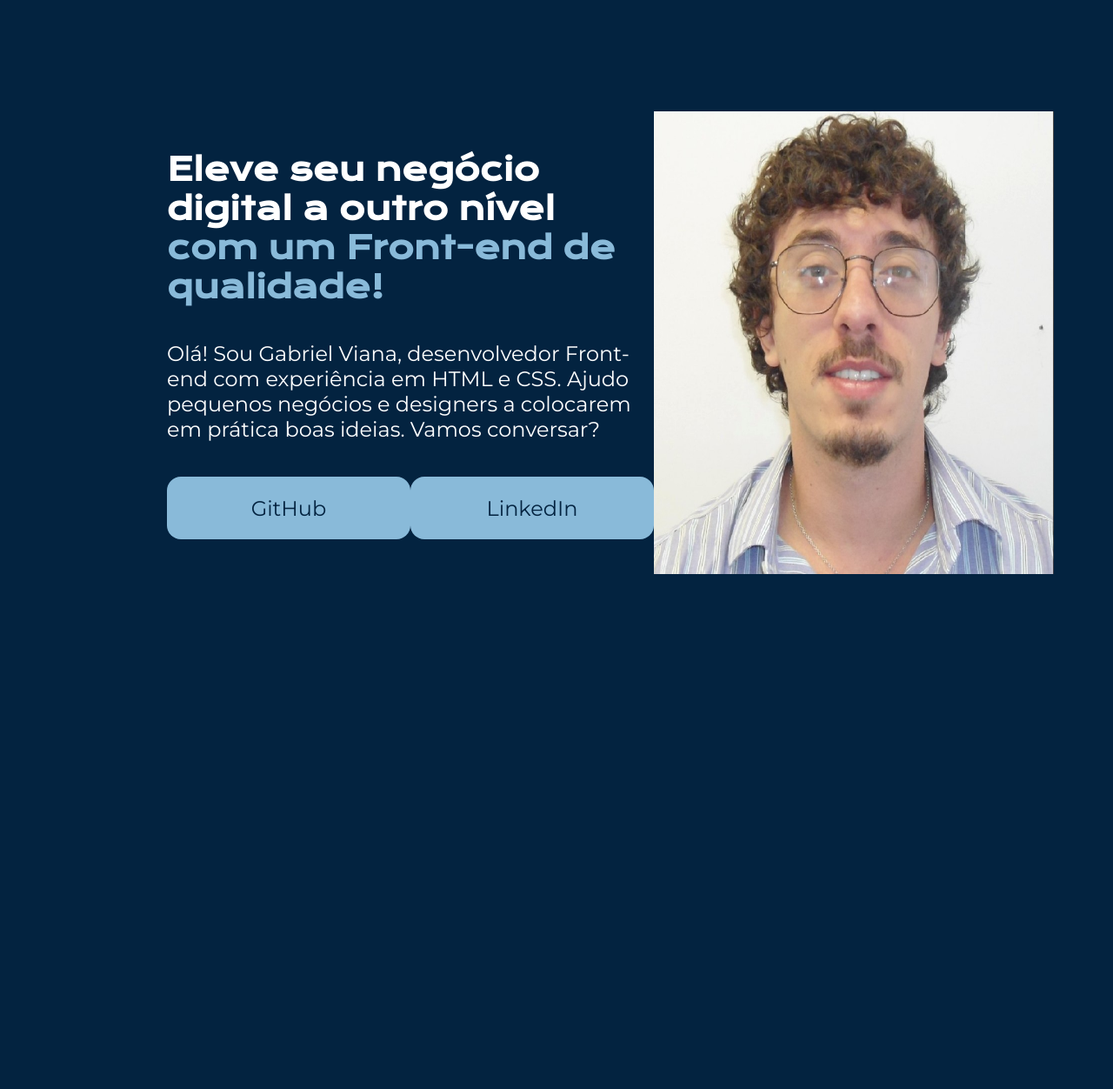
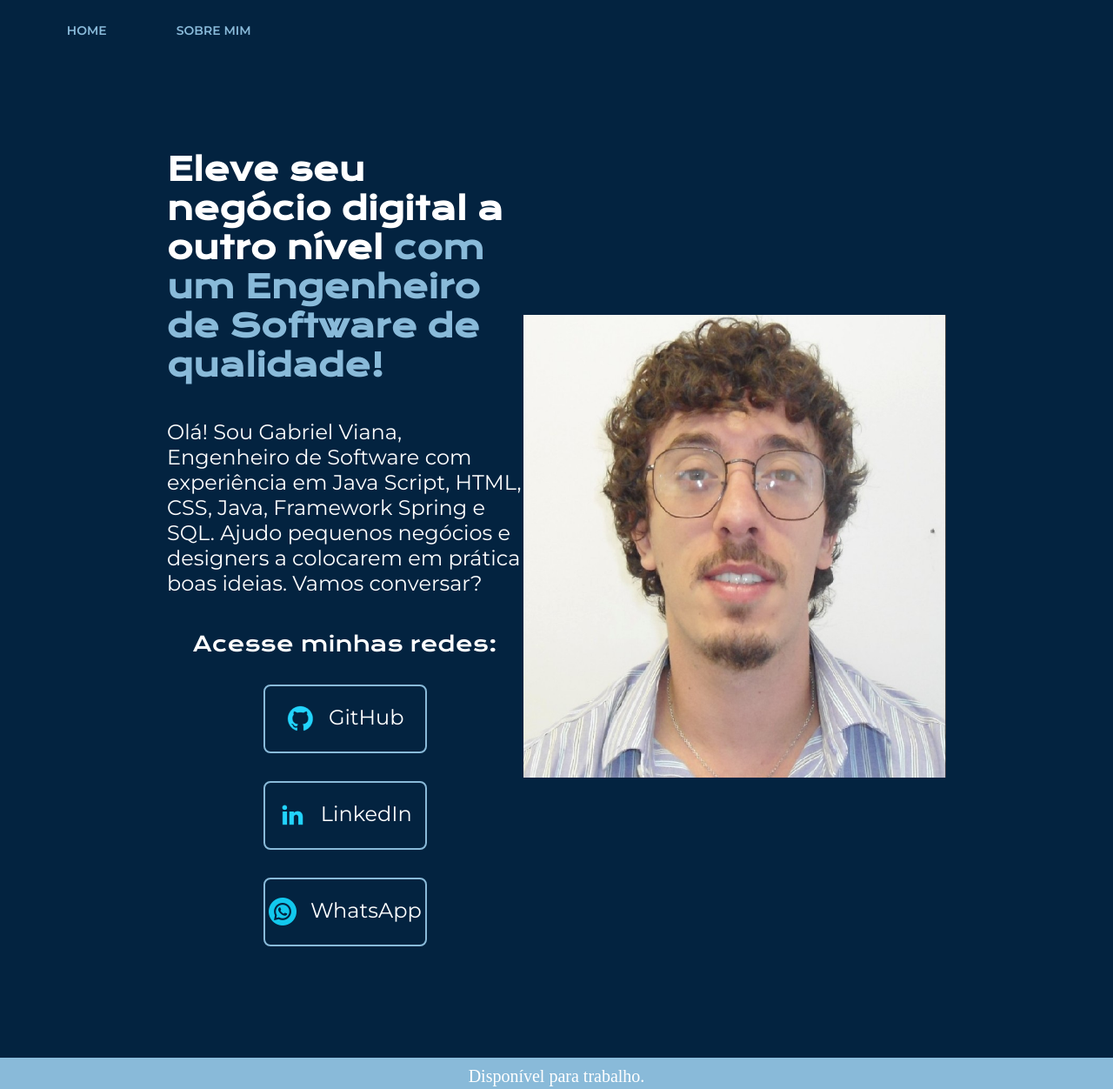
Before and after one commit to GabrielObViana/ONE-OracleNextEducation-C6, a plain HTML site: page 2.PortfolioProject/index.html in a window 1280 px wide. Shown: the whole page at 87% size. Before the commit the page ends 928 px from the top, so only its background shows below. Drawn offline with nearby package versions, Linux system fonts and the light colour scheme.

Commit message:
Inclusao de cabecalho e paginas no  2.PortfolioProject

```diff
--- a/2.PortfolioProject/index.html
+++ b/2.PortfolioProject/index.html
@@ -4,23 +4,41 @@
     <meta charset="UTF-8">
     <meta name="viewport" content="width=device-width, initial-scale=1.0">
     <title>Gabriel Viana</title>
-    <link rel="stylesheet" href="style.css">
+    <link rel="stylesheet" href="./styles/style.css">
 </head>
 <body>
-    <header></header>
+    <header class="cabecalho">
+        <nav class="cabecalho__menu">
+            <a class="cabecalho__menu__link" href="index.html">HOME</a>
+            <a class="cabecalho__menu__link" href="about.html">SOBRE MIM</a>
+        </nav>
+    </header>
     <main class="apresentacao">
     <section class="apresentacao__conteudo">
-        <h1 class="apresentacao__conteudo__titulo">Eleve seu negócio digital a outro nível <strong class ="titulo-destaque">com um Front-end de qualidade!</strong></h1>
-        <p class="apresentacao__conteudo__texto">Olá! Sou Gabriel Viana, desenvolvedor Front-end com experiência em HTML e CSS. Ajudo pequenos negócios e designers a colocarem em prática boas ideias. Vamos conversar?</p>
+        <h1 class="apresentacao__conteudo__titulo">Eleve seu negócio digital a outro nível <strong class ="titulo-destaque">com um Engenheiro de Software de qualidade!</strong></h1>
+        <p class="apresentacao__conteudo__texto">Olá! Sou Gabriel Viana, Engenheiro de Software com experiência em Java Script, HTML, CSS, Java, Framework Spring e SQL. Ajudo pequenos negócios e designers a colocarem em prática boas ideias. Vamos conversar?</p>
         <div class="apresentacao__links">
-            <a class="apresentacao__links__link" href="https://github.com/gabriel-ob-viana/">GitHub</a>
-            <a class="apresentacao__links__link" href="https://linkedin.com/in/gabriel-ob-viana/">LinkedIn</a>
+            <h2 class="apresenta__links__subtitulo">Acesse minhas redes:</h2>
+            <a class="apresentacao__links__link" href="https://github.com/gabriel-ob-viana/">
+                <img src="./assets/github.png">
+                GitHub
+            </a>
+            <a class="apresentacao__links__link" href="https://linkedin.com/in/gabriel-ob-viana/">
+                <img src="./assets/linkedin.png">
+                LinkedIn
+            </a>
+            <a class="apresentacao__links__link" href="https://wa.me/qr/OYP5GJKAFECIO1">
+                <img src="./assets/whatsapp.png">
+                WhatsApp
+            </a>
         </div>
     </section>
     <div class="container">
-        <img src="Gabriel Viana - Perfil.jpeg" width="460px" height="532px" alt="Foto Gabriel Viana">
+        <img class="apresentacao__imagem" src="./assets/Gabriel Viana - Perfil.jpeg" width="460px" height="532px" alt="Foto Gabriel Viana">
     </div>
     </main>
-    <footer></footer>
+    <footer class="rodape">
+        <p>Disponível para trabalho.</p>
+    </footer>
 </body>
 </html>
--- a/2.PortfolioProject/style.css
+++ /dev/null
@@ -1,58 +0,0 @@
-@import url('https://fonts.googleapis.com/css2?family=Krona+One&family=Montserrat:wght@400;600&display=swap');
-
-* {
-    margin: 0;
-    padding: 0;
-}
-
-body {
-    height: 100vh;
-    box-sizing: border-box;
-    background-color: #032340;
-    color: white;
-}
-
-.titulo-destaque {
-    color: #89BAD9;
-}
-
-.apresentacao {
-    margin: 10% 15%;
-    display: flex;
-    align-items: center;
-    justify-content: space-between;
-}
-
-.apresentacao__conteudo {
-    width: 615px;
-    display: flex;
-    flex-direction: column;
-    gap: 40px;
-}
-
-.apresentacao__conteudo__titulo {
-    font-size: 36px;
-    font-family: 'Krona One', sans-serif;;
-}
-
-.apresentacao__conteudo__texto {
-    font-size: 24px;
-    font-family: 'Montserrat', sans-serif;
-}
-
-.apresentacao__links {
-    display: flex;
-    justify-content: space-between;
-}
-
-.apresentacao__links__link {
-    background-color: #89BAD9;
-    width: 280px;
-    text-align: center;
-    border-radius: 16px;
-    font-size: 24px;
-    padding: 21.5px 0;
-    text-decoration: none;
-    color: #032340;
-    font-family: 'Montserrat', sans-serif;
-}
--- /dev/null
+++ b/2.PortfolioProject/styles/style.css
@@ -0,0 +1,140 @@
+@import url('https://fonts.googleapis.com/css2?family=Krona+One&family=Montserrat:wght@400;600&display=swap');
+
+:root {
+    --cor-primaria: #032340;
+    --cor-secundaria: white;
+    --cor-terciaria: #89BAD9;
+    --var-quartenaria: #476C8A;
+
+    --fonte-primaria: 'Krona One', sans-serif;
+    --fonte-secundaria: 'Montserrat', sans-serif;
+}
+
+* {
+    margin: 0;
+    padding: 0;
+}
+
+body {
+    box-sizing: border-box;
+    background-color: var(--cor-primaria);
+    color: var(--cor-secundaria);
+}
+
+.cabecalho {
+    padding: 2% 0% 0% 6%;
+}
+
+.cabecalho__menu {
+    display: flex;
+    gap: 80px;
+}
+
+.cabecalho__menu__link {
+    font-family: var(--fonte-secundaria);
+    font-size: 0.875rem;
+    font-weight: 600;
+    color: var(--cor-terciaria);
+    text-decoration: none;
+}
+
+.apresentacao {
+    padding: 10% 15%;
+    display: flex;
+    align-items: center;
+    justify-content: space-between;
+}
+
+.apresentacao__conteudo {
+    width: 50%;
+    display: flex;
+    flex-direction: column;
+    gap: 40px;
+}
+
+.apresentacao__conteudo__titulo {
+    font-size: 2.25rem;
+    font-family: var(--fonte-primaria);
+}
+
+.titulo-destaque {
+    color: var(--cor-terciaria);
+}
+
+.apresentacao__conteudo__texto {
+    font-size: 1.5rem;
+    font-family: var(--fonte-secundaria);
+}
+
+.apresentacao__links {
+    display: flex;
+    flex-direction: column;
+    justify-content: space-between;
+    align-items: center;
+    gap: 32px;
+}
+
+.apresenta__links__subtitulo {
+    font-family: var(--fonte-primaria);
+    font-weight: 400;
+    font-size: 1.5rem;
+}
+
+.apresentacao__links__link {
+    display: flex;
+    justify-content: center;
+    gap: 16px;
+    border: 2px solid var(--cor-terciaria);
+    width: 45%;
+    text-align: center;
+    border-radius: 8px;
+    font-size: 1.5rem;
+    padding: 21.5px 0;
+    text-decoration: none;
+    color: var(--cor-secundaria);
+    font-family: var(--fonte-secundaria);
+}
+
+.apresentacao__links__link:hover {
+    background-color: var(--var-quartenaria);
+}
+
+
+.apresentacao__imagem {
+    width: 100%;
+}
+
+.rodape {
+    padding: 10px;
+    color: var(--cor-secundaria);
+    background-color: var(--cor-terciaria);
+    text-align: center;
+    font-size: 1.25rem;
+}
+
+@media (max-width: 1200px) {
+    .cabecalho {
+        padding: 12%;
+    }
+
+    .cabecalho__menu {
+        justify-content: center;
+    }
+
+    .apresentacao__imagem {
+        display: block;
+        margin-left: auto;
+        margin-right: auto;
+        width: 60%;
+    }
+
+    .apresentacao {
+        flex-direction: column-reverse;
+        padding: 5%
+    }
+
+    .apresentacao__conteudo {
+        width: auto;
+    }
+
+}
```
Also changed, not shown: 2.PortfolioProject/about.html (added, +28 -0 lines), 2.PortfolioProject/assets/Gabriel Viana - Perfil.jpeg (renamed from 2.PortfolioProject/Gabriel Viana - Perfil.jpeg), 2.PortfolioProject/assets/github.png (added), 2.PortfolioProject/assets/html.png (renamed from 2.PortfolioProject/html.png), 2.PortfolioProject/assets/linkedin.png (added), 2.PortfolioProject/assets/whatsapp.png (added), 1 other file.
